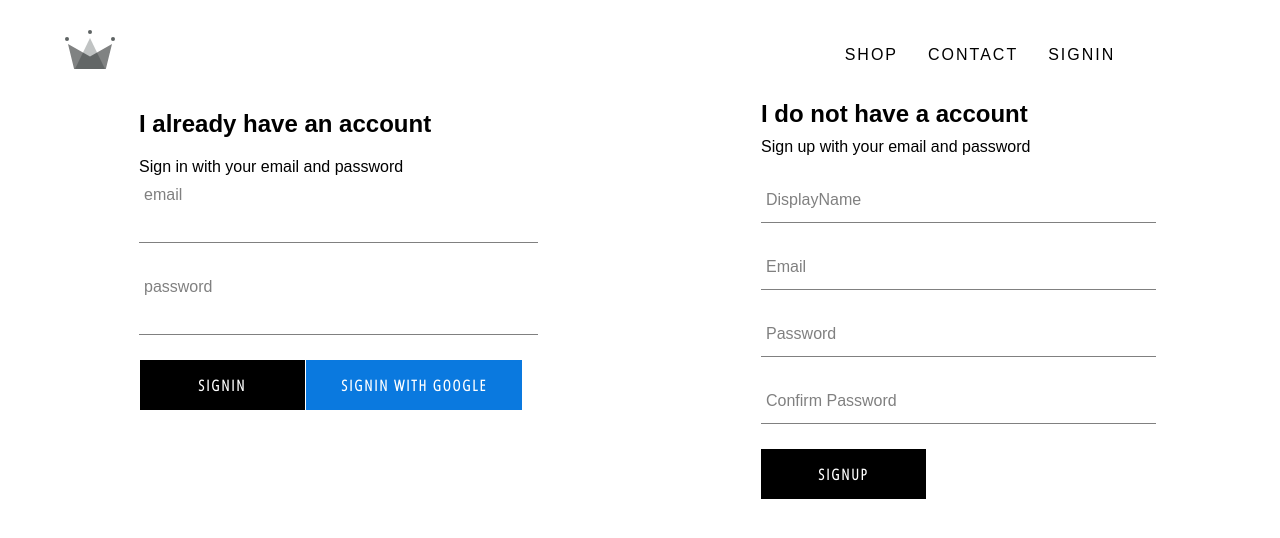
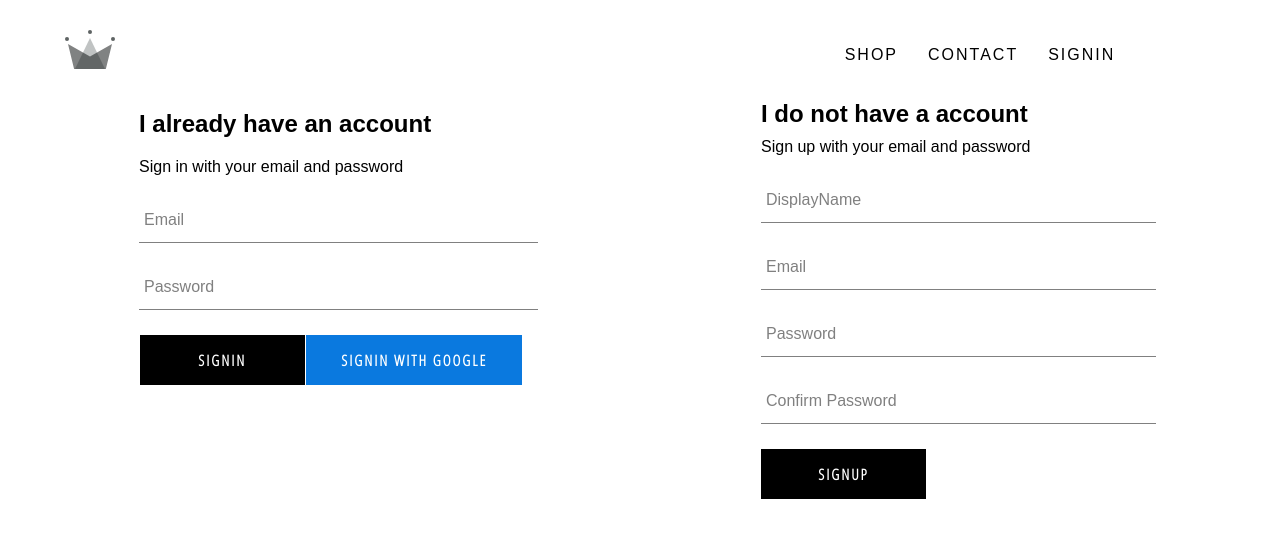
Before and after one commit to rajkharvar/react-ecommerce-project, a React (Create React App) app: page /signin in a window 1280 px wide. Shown: the top 538 px of the page. Built offline with nearby package versions, Linux system fonts and the light colour scheme; no server answers; a web font is replaced by a local one.

Commit message:
added signin feature

```diff
--- a/src/components/sign-in/SignIn.jsx
+++ b/src/components/sign-in/SignIn.jsx
@@ -3,7 +3,7 @@ import React, { Component } from 'react';
 import { FormInput } from '../form-input/FormInput';
 import { CustomButton } from '../custom-button/CustomButton';
 import './sign-in.scss';
-import { signInWithGoogle } from '../../firebase/firebase.utils';
+import { signInWithGoogle, auth } from '../../firebase/firebase.utils';
 
 export default class SignIn extends Component {
   constructor(props) {
@@ -19,8 +19,12 @@ export default class SignIn extends Component {
     this.setState({ [name]: value });
   };
 
-  handleSubmit = e => {
+  handleSubmit = async e => {
     e.preventDefault();
+    await auth.signInWithEmailAndPassword(
+      this.state.email,
+      this.state.password
+    );
     this.setState({ email: '', password: '' });
   };
   render() {
@@ -28,13 +32,13 @@ export default class SignIn extends Component {
       <div className='sign-in'>
         <h2>I already have an account</h2>
         <span>Sign in with your email and password</span>
-
+        <form onSubmit={this.handleSubmit}>
           <FormInput
             type='email'
             value={this.state.email}
             onChange={this.handleChange}
             name='email'
-          label='email'
+            label='Email'
             required
           />
           <FormInput
@@ -42,7 +46,7 @@ export default class SignIn extends Component {
             name='password'
             value={this.state.password}
             onChange={this.handleChange}
-          label='password'
+            label='Password'
             required
           />
           <div className='buttons'>
@@ -54,6 +58,7 @@ export default class SignIn extends Component {
               SignIn With Google{' '}
             </CustomButton>
           </div>
+        </form>
       </div>
     );
   }
```
Lines whose indentation alone changed are shown as unchanged.
